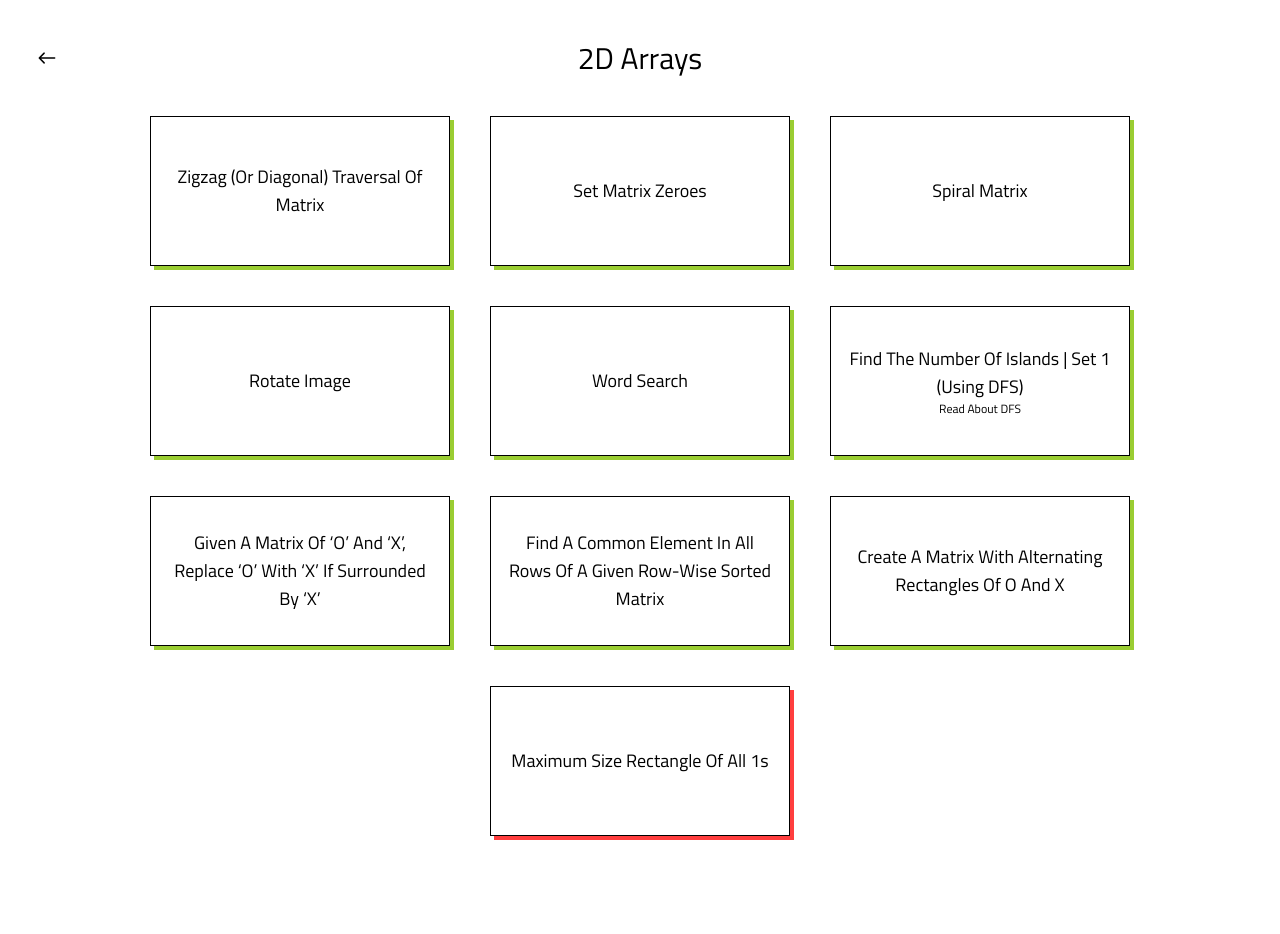
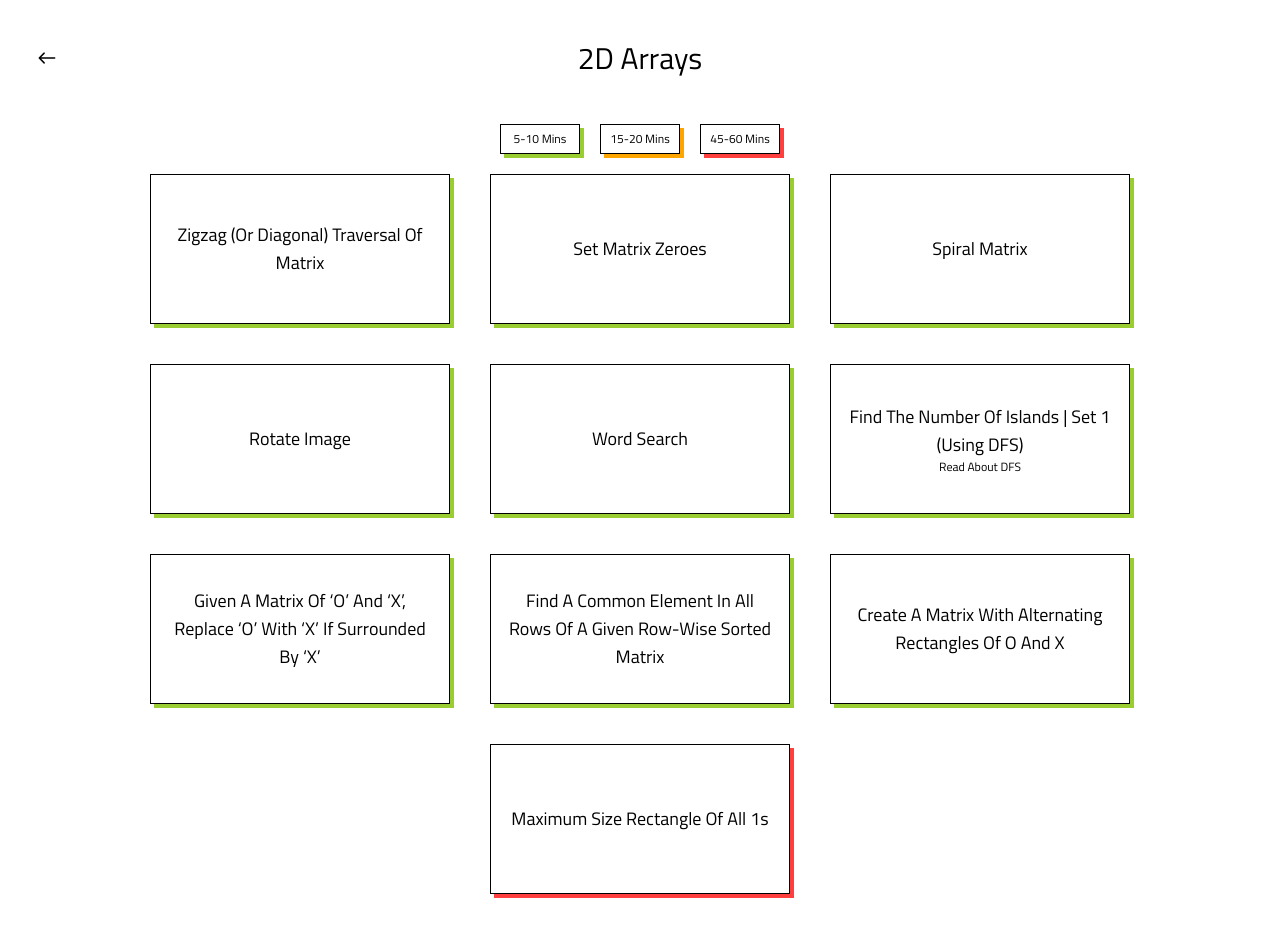
Before and after one commit to krsambhav/DSA-375, a Next.js app: page /quest/2darrays in a window 1280 px wide. Before the commit the page ends 876 px from the top, so only its background shows below. Built offline with nearby package versions, Linux system fonts and the light colour scheme.

Commit message:
Added Data

```diff
--- a/pages/index.tsx
+++ b/pages/index.tsx
@@ -15,7 +15,7 @@ const Home: NextPage = () => {
       </Head>
 
       <main className="w-screen flex flex-col items-center p-10">
-        <div className="title-container text-4xl">DSA 375</div>
+        <div className="title-container text-3xl">DSA 375</div>
         <div className="text-sm">By Aman & Shradha</div>
         <div className="cards-container mt-10 md:mt-12 flex flex-row flex-wrap justify-center gap-10">
           {questionData.map((topic, index) => {
--- a/pages/quest/[topic].tsx
+++ b/pages/quest/[topic].tsx
@@ -31,7 +31,12 @@ export default function Questions() {
       <div className="title-container text-3xl flex flex-row items-center justify-between w-[95vw]">
         <div className="icon"><Link href={'/'}><a><IoIosArrowRoundBack /></a></Link></div> <div className="title">{readyToShow && title}</div> <div><IoIosArrowRoundBack className="opacity-0" /></div>
       </div>
-      <div className="questions-container flex flex-row flex-wrap items-center justify-center gap-10 mt-10">
+      <div className="time-container mt-12 flex flex-row flex-wrap gap-5">
+        <div className="time-box w-[80px] h-[30px] easy border-[.1px] border-black transition-all duration-200 flex flex-col justify-center items-center card select-none text-xs">5-10 mins</div>
+        <div className="time-box w-[80px] h-[30px] medium border-[.1px] border-black transition-all duration-200 flex flex-col justify-center items-center card select-none text-xs">15-20 mins</div>
+        <div className="time-box w-[80px] h-[30px] hard border-[.1px] border-black transition-all duration-200 flex flex-col justify-center items-center card select-none text-xs">45-60 mins</div>
+      </div>
+      <div className="questions-container flex flex-row flex-wrap items-center justify-center gap-10 mt-5">
       {readyToShow && questions['problems'].map((question:any, index:any) => {
         return (
           <QuestionCard key={index} title={question.title} url={question.url} level={question.level} remark={question.remark} />
```
Also changed, not shown: public/data.json.
